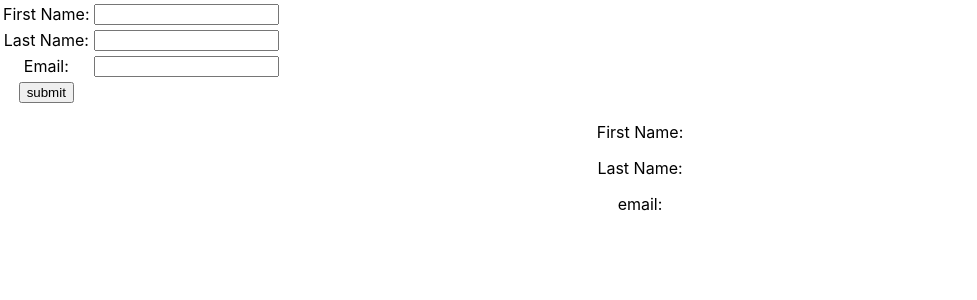
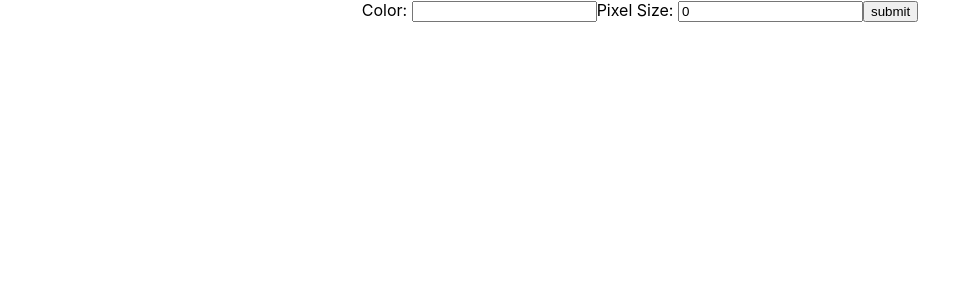
Before and after one commit to czmud/mern, a React (Create React App) app in the folder react/functionalComponents/forms/my-app/: page / in a window 1280 px wide. Shown: the top 300 px of the page, without its empty margins (0-977 px from the left). Built offline with nearby package versions, Linux system fonts and the light colour scheme.

Commit message:
upload box generator

```diff
--- a/react/functionalComponents/forms/my-app/src/App.tsx
+++ b/react/functionalComponents/forms/my-app/src/App.tsx
@@ -1,11 +1,11 @@
 import React from 'react';
 import './App.css';
-import { UserFormReducer } from './components/userFormReducer';
+import { BoxContainer } from './components/boxContainer';
 
 function App() {
   return (
     <div className="App">
-        <UserFormReducer/>
+        <BoxContainer/>
     </div>
   );
 }
--- /dev/null
+++ b/react/functionalComponents/forms/my-app/src/components/box.tsx
@@ -0,0 +1,9 @@
+export class Box{
+    color: string;
+    pixelSize: number;
+
+    constructor( color: string, pixelSize: number){
+        this.color = color;
+        this.pixelSize = pixelSize;
+    }
+}
--- /dev/null
+++ b/react/functionalComponents/forms/my-app/src/components/boxContainer.tsx
@@ -0,0 +1,22 @@
+import React, {useState} from 'react'
+import { Box } from './box'
+import { BoxDisplay } from './boxDisplay'
+import { BoxForm } from './boxForm';
+
+
+export const BoxContainer = () => {
+    const [boxes, setBoxes] = useState<Box[]>([]);
+
+    const boxFormHandler = ( addBox: Box ) => {
+        setBoxes([...boxes, addBox]);
+    }
+
+    return(
+        <>
+            <BoxForm formHandler={boxFormHandler} />
+            <BoxDisplay boxes={boxes}/>
+        </>
+    )
+
+
+}
--- /dev/null
+++ b/react/functionalComponents/forms/my-app/src/components/boxDisplay.tsx
@@ -0,0 +1,20 @@
+import React from 'react';
+import { Box } from './box';
+
+interface BoxProps{
+    boxes: Box[];
+}
+
+export const BoxDisplay = (props: BoxProps) => {
+
+    return(
+        <>
+        { props.boxes.length > 0 ?
+        <div>
+            { props.boxes.map( (box, i) => <div key={i} style={{background: box.color, height: box.pixelSize, width: box.pixelSize}}></div>)}
+        </div>
+        : ""}
+        </>
+    )
+
+}
--- /dev/null
+++ b/react/functionalComponents/forms/my-app/src/components/boxForm.tsx
@@ -0,0 +1,42 @@
+import React, { ChangeEvent, FormEvent, useState } from 'react';
+import { Box } from './box';
+
+interface BoxFormProps{
+    formHandler: Function
+}
+
+export const BoxForm = (props: BoxFormProps) => {
+    const [color, setColor] = useState("");
+    const [pixelSize, setPixelSize] = useState(0);
+
+    const saveBox = (event: FormEvent) => {
+        event.preventDefault();
+        console.log("nine")
+        if( color.length < 1 || pixelSize < 1 ){
+            console.log("ten");
+            return;
+        }
+        props.formHandler( new Box(color, pixelSize));
+        setColor("");
+        setPixelSize(0);
+    }
+
+    const handlePixelSize = (pixelSizeInput: string ) => {
+        setPixelSize(parseFloat(pixelSizeInput));
+    }
+
+    return(
+        <>
+        <form onSubmit={ saveBox }>
+            <label>Color: </label>
+            <input value={color} onChange={ (event: ChangeEvent<HTMLInputElement>) => setColor(event.target.value)}/>
+
+            <label>Pixel Size: </label>
+            <input type="number" value={pixelSize} onChange={ (event: ChangeEvent<HTMLInputElement>) => handlePixelSize(event.target.value)}/>
+
+            <input type="submit" value="submit"/>
+        </form>
+        </>
+    )
+
+}
```
